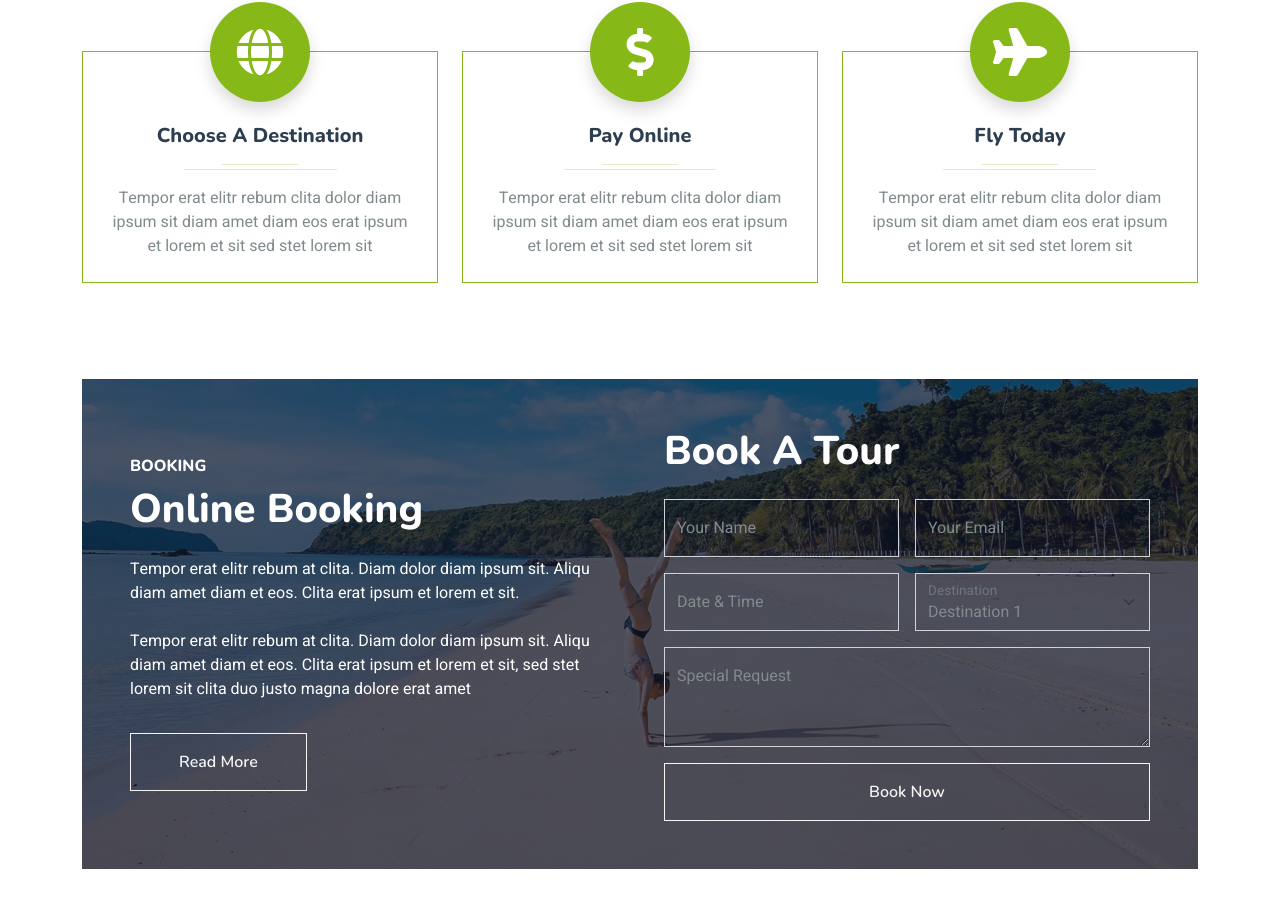
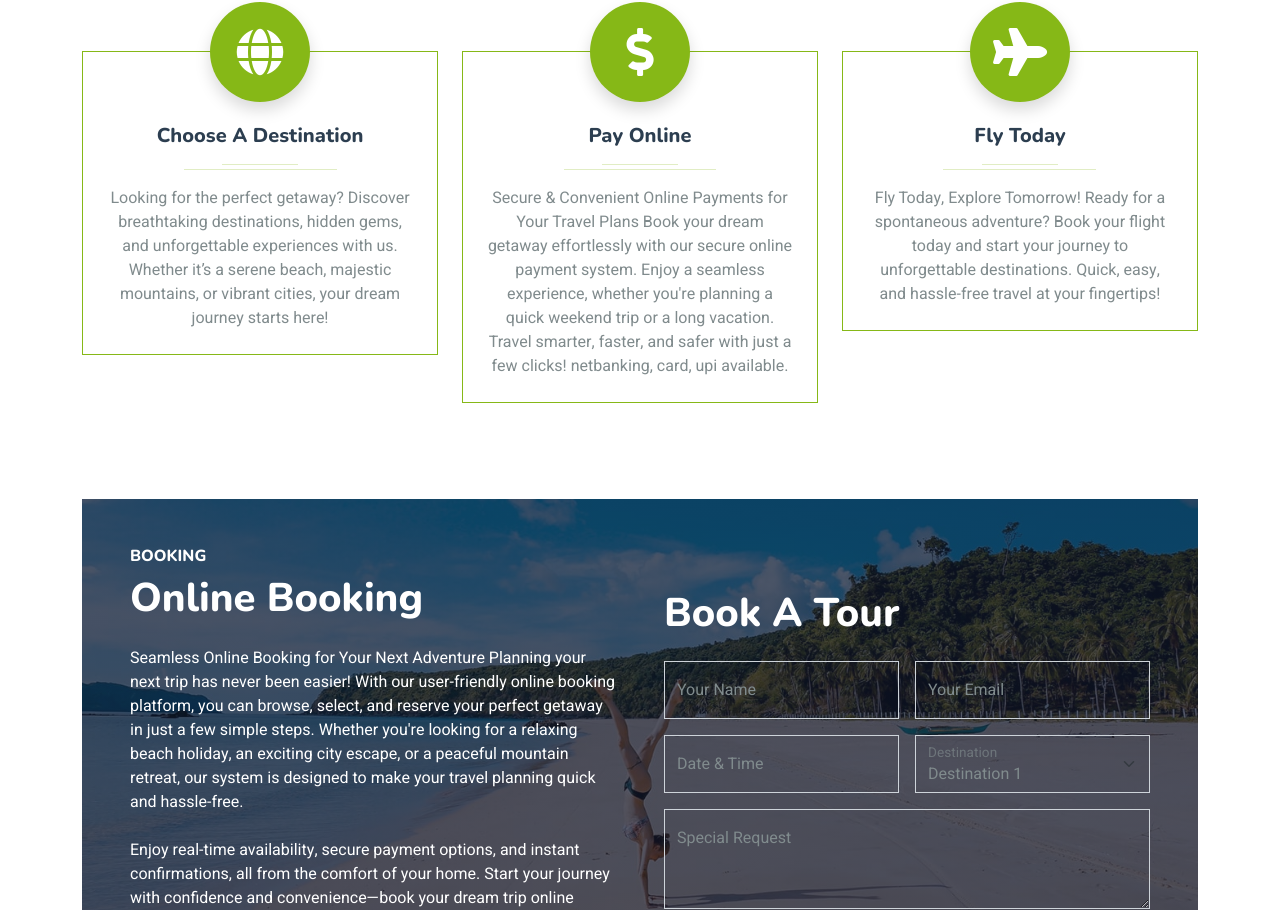
Before and after one commit to SATYAMSUMAN24/WEGO, a React (Create React App) app: page /booking in a window 1280 px wide. Shown: the part 773-1683 px from the top of the page. Built offline with nearby package versions, Linux system fonts and the light colour scheme.

Commit message:
Booking.jsx

```diff
--- a/src/pages/Booking.jsx
+++ b/src/pages/Booking.jsx
@@ -50,8 +50,8 @@ function Booking() {
               <hr className="w-25 mx-auto bg-primary mb-1" />
               <hr className="w-50 mx-auto bg-primary mt-0" />
               <p className="mb-0">
-                Tempor erat elitr rebum clita dolor diam ipsum sit diam amet
-                diam eos erat ipsum et lorem et sit sed stet lorem sit
+                Looking for the perfect getaway? Discover breathtaking destinations, hidden gems, and unforgettable experiences with us.
+                Whether it’s a serene beach, majestic mountains, or vibrant cities, your dream journey starts here!
               </p>
             </div>
           </div>
@@ -70,8 +70,11 @@ function Booking() {
               <hr className="w-25 mx-auto bg-primary mb-1" />
               <hr className="w-50 mx-auto bg-primary mt-0" />
               <p className="mb-0">
-                Tempor erat elitr rebum clita dolor diam ipsum sit diam amet
-                diam eos erat ipsum et lorem et sit sed stet lorem sit
+                Secure & Convenient Online Payments for Your Travel Plans
+                Book your dream getaway effortlessly with our secure online payment system.
+                Enjoy a seamless experience, whether you're planning a quick weekend trip or a long vacation.
+                Travel smarter, faster, and safer with just a few clicks!
+                netbanking, card, upi available.
               </p>
             </div>
           </div>
@@ -90,8 +93,9 @@ function Booking() {
               <hr className="w-25 mx-auto bg-primary mb-1" />
               <hr className="w-50 mx-auto bg-primary mt-0" />
               <p className="mb-0">
-                Tempor erat elitr rebum clita dolor diam ipsum sit diam amet
-                diam eos erat ipsum et lorem et sit sed stet lorem sit
+                Fly Today, Explore Tomorrow!
+                Ready for a spontaneous adventure? Book your flight today and start your journey to unforgettable destinations.
+                Quick, easy, and hassle-free travel at your fingertips!
               </p>
             </div>
           </div>
@@ -108,13 +112,16 @@ function Booking() {
               <h6 className="text-white text-uppercase">Booking</h6>
               <h1 className="text-white mb-4">Online Booking</h1>
               <p className="mb-4">
-                Tempor erat elitr rebum at clita. Diam dolor diam ipsum sit.
-                Aliqu diam amet diam et eos. Clita erat ipsum et lorem et sit.
+                Seamless Online Booking for Your Next Adventure
+
+Planning your next trip has never been easier!
+                With our user-friendly online booking platform, you can browse, select, and reserve your perfect getaway in just a few simple steps.
+                Whether you're looking for a relaxing beach holiday, an exciting city escape, or a peaceful mountain retreat,
+                our system is designed to make your travel planning quick and hassle-free.
               </p>
               <p className="mb-4">
-                Tempor erat elitr rebum at clita. Diam dolor diam ipsum sit.
-                Aliqu diam amet diam et eos. Clita erat ipsum et lorem et sit,
-                sed stet lorem sit clita duo justo magna dolore erat amet
+                Enjoy real-time availability, secure payment options, and instant confirmations, all from the comfort of your home.
+                Start your journey with confidence and convenience—book your dream trip online today!
               </p>
               <a className="btn btn-outline-light py-3 px-5 mt-2" href="">
                 Read More
```
